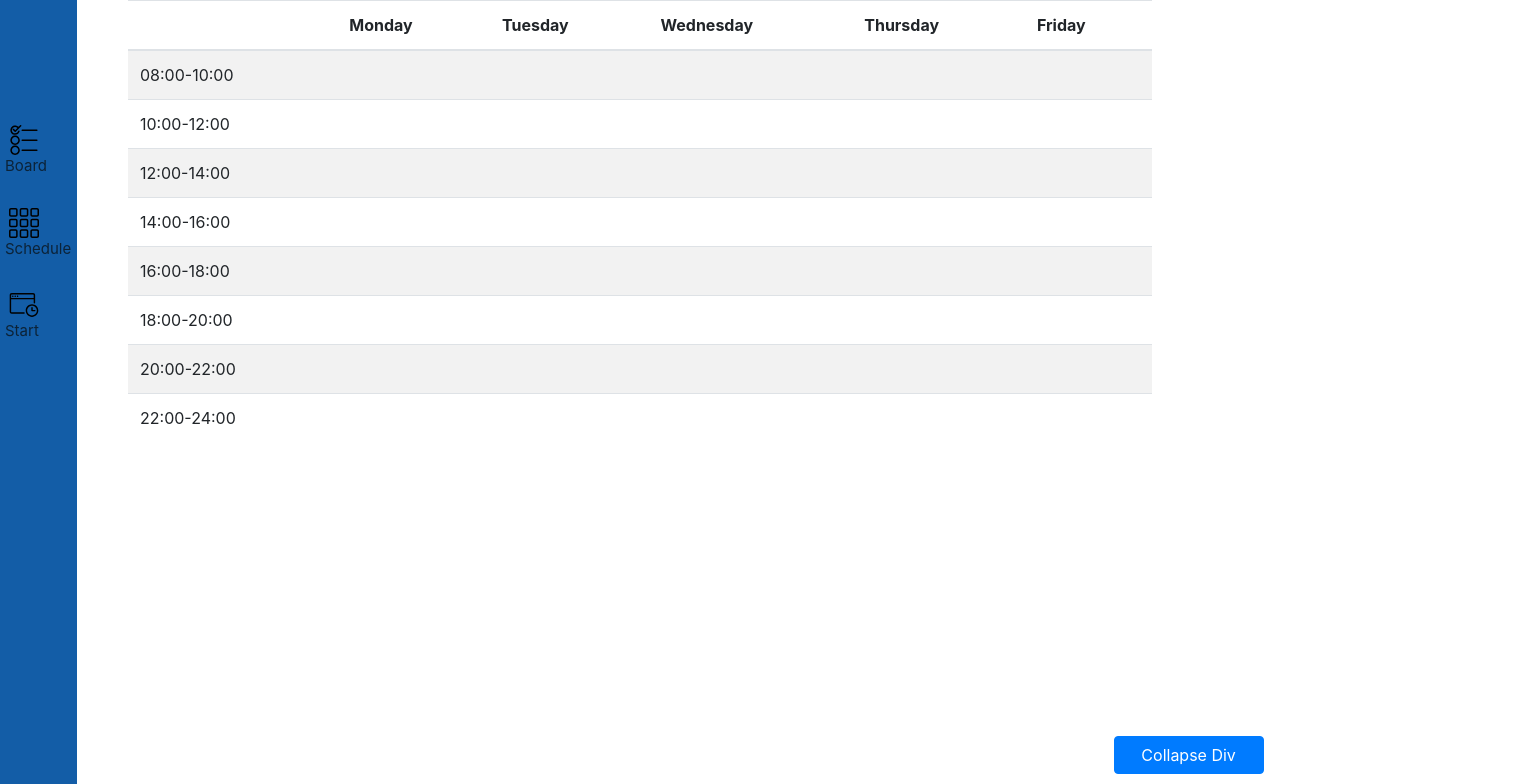
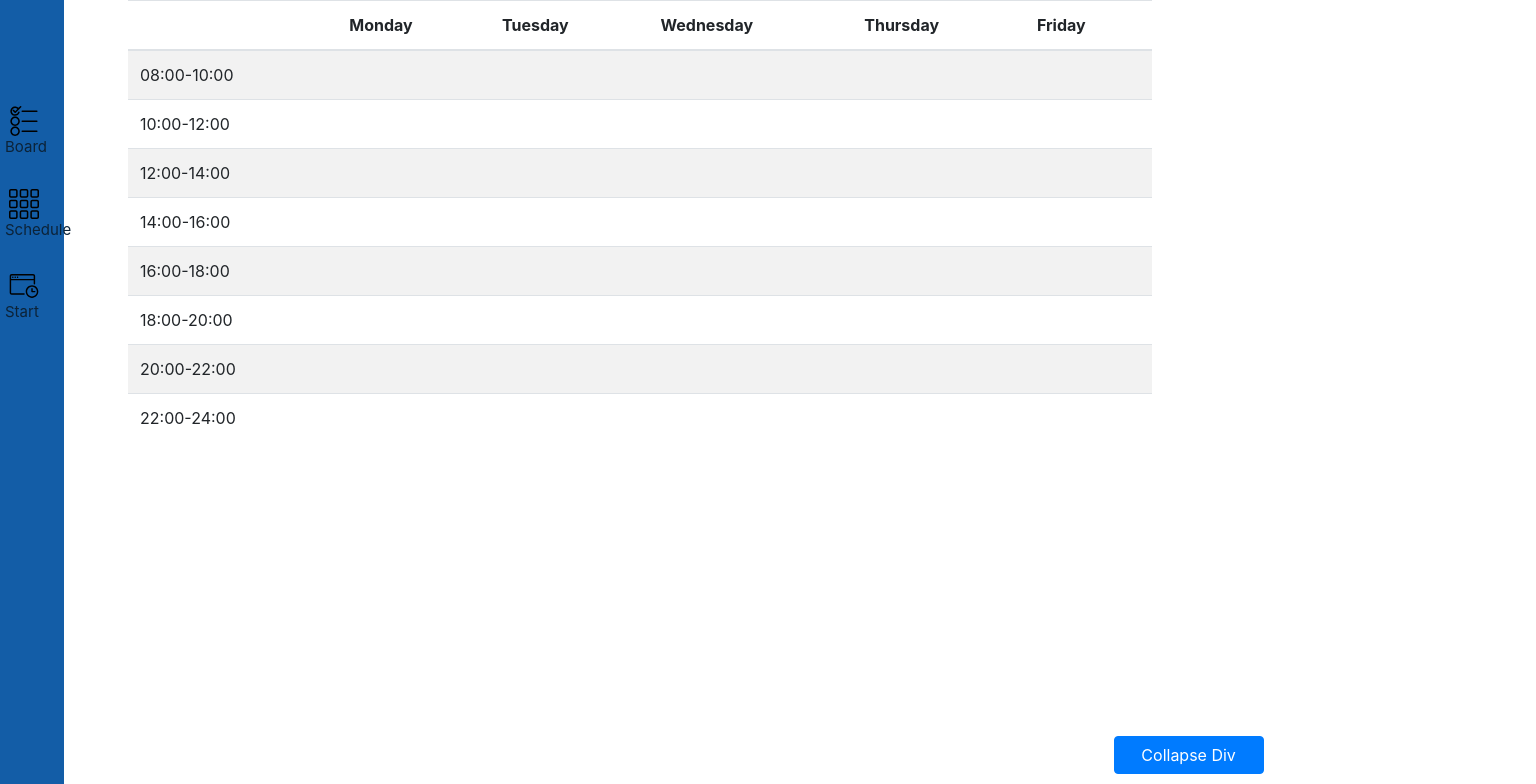
Before and after one commit to LiviaCavalcanti/ToDoBoard, a React (Create React App) app in the folder front/: page /schedule in a window 1280 px wide. Shown: the top 784 px of the page, 1536 px wide, since content can reach past the window. Built offline with nearby package versions, Linux system fonts and the light colour scheme.

Commit message:
ajuste barra lateral css

```diff
--- a/front/src/components/Schedule/index.css
+++ b/front/src/components/Schedule/index.css
@@ -7,7 +7,7 @@
 
 .bar{
     position: absolute;
-    width:120%;
+    width:100%;
     height: 100%;
 }
 
```
